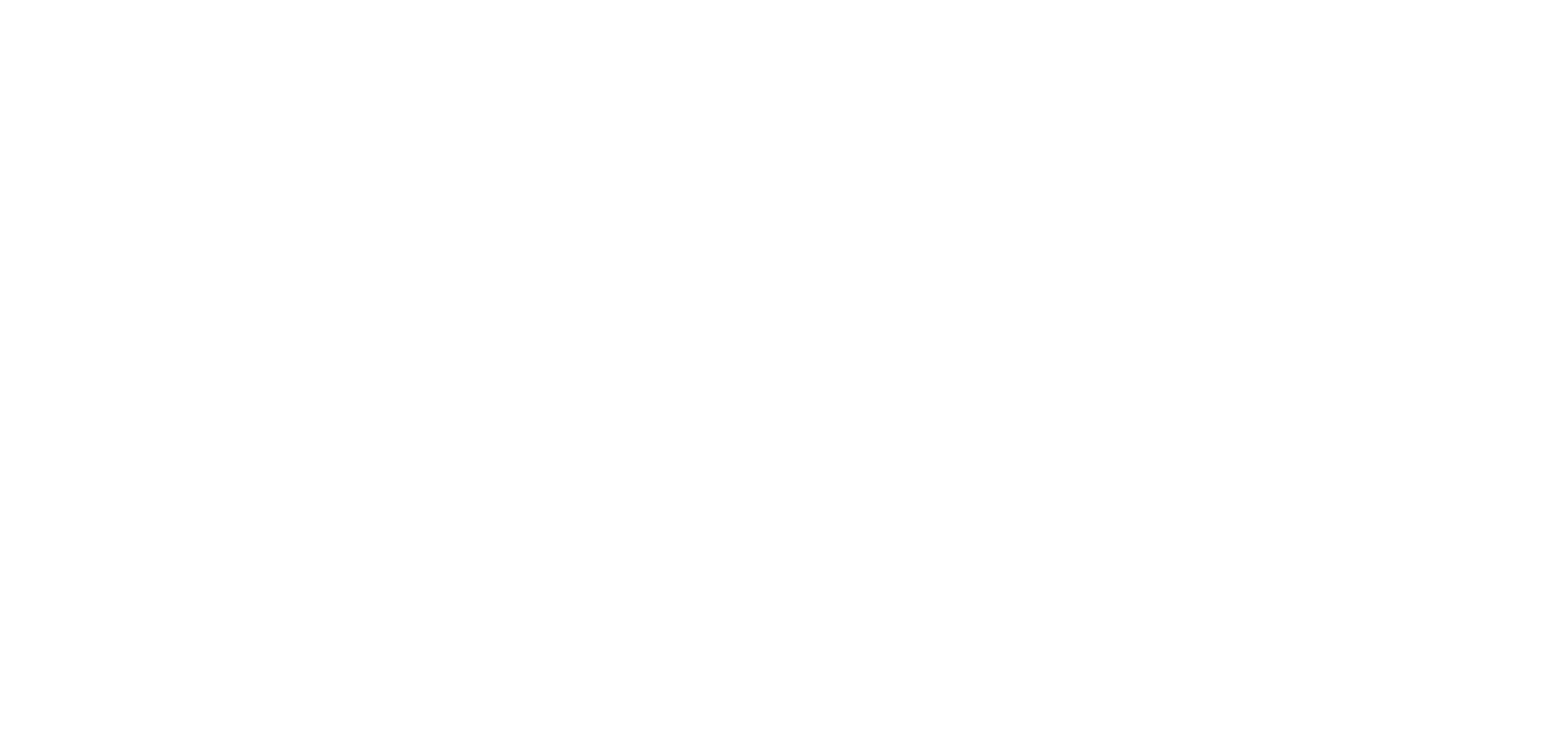
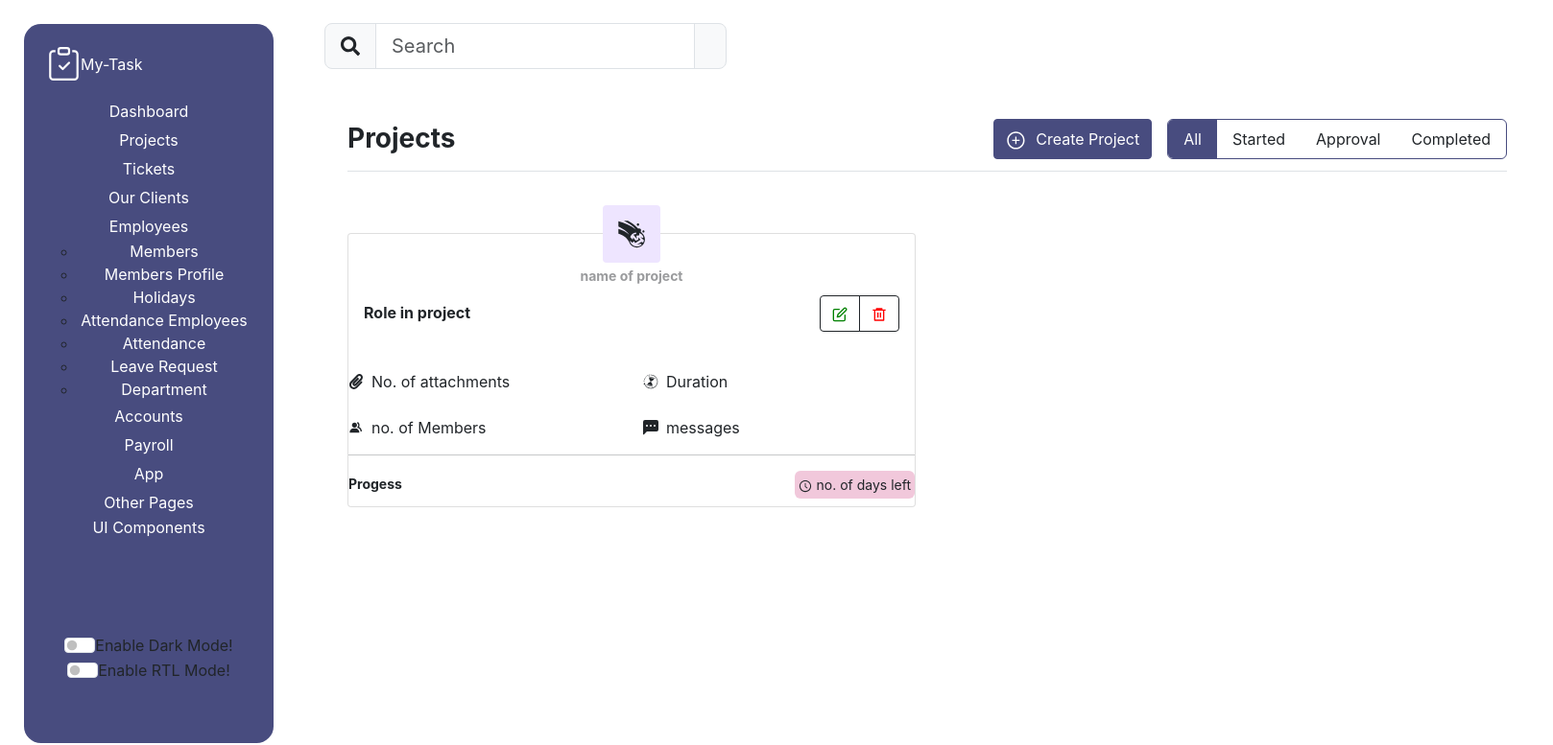
Before and after one commit to Prathamrangras/HRMS-Frontend, a React (Create React App) app: page /dashboard/project in a window 1280 px wide. Before the commit this address had no page. Shown: the top 777 px of the page at 96% size, 1618 px wide, since content can reach past the window. Built offline with nearby package versions, Linux system fonts and the light colour scheme; sample sign-in values are in the browser's storage.

Commit message:
All project screen

```diff
--- a/src/App.js
+++ b/src/App.js
@@ -4,6 +4,8 @@
 import ProtectedRoute from "./components/ProtectedRoutes";
 import Employee from "./pages/AllEmployee/Employee";
 import EmployeeProfile from "./pages/SingleEmployee/EmployeeProfile";
+import Project from "./pages/AllProject/Project";
+
 function App() {
   return (
     <BrowserRouter>
@@ -18,6 +20,7 @@
         >
           <Route index element={<Employee />} />
           <Route path="/dashboard/employee/:id" element={<EmployeeProfile />} />
+          <Route path="/dashboard/project" element={<Project />}></Route>
         </Route>
         <Route path="/login" element={<Login />} />
       </Routes>
--- /dev/null
+++ b/src/pages/AllProject/Project.js
@@ -0,0 +1,171 @@
+import React from "react";
+import { AiOutlinePlusCircle } from "react-icons/ai";
+import { LuEdit } from "react-icons/lu";
+import { GiUnstableProjectile, GiDuration } from "react-icons/gi";
+import { FaPaperclip } from "react-icons/fa";
+import { BiSolidGroup } from "react-icons/bi";
+import { BsFillChatLeftDotsFill } from "react-icons/bs";
+import { RiDeleteBin6Line } from "react-icons/ri";
+import { AiOutlineClockCircle } from "react-icons/ai";
+import "../../style/style.css";
+// import React, { useCallback, useEffect } from "react";
+// import { useFetchProject } from "../../hooks/useFetchProject";
+// import { useProjectContext } from "../../context/ProjectContext";
+
+const Project = () => {
+  //   const { loading } = useProjectContext();
+  //   const { getProject, error } = useFetchProject();
+
+  //   const getProjectsAsync = useCallback(async () => {
+  //     await getProject();
+  //   }, []);
+
+  //   useEffect(() => {
+  //     getProjectsAsync();
+  //   }, []);
+
+  //   if (loading) {
+  //     <div>Loading ...</div>;
+  //   }
+
+  return (
+    <>
+      <div className="main px-lg-4 px-md-4">
+        <div className="body d-flex py-lg-3 py-md-2">
+          <div className="container-xxl">
+            {/* Project header */}
+
+            <div className="row align-items-center">
+              <div className="border-0 mb-4">
+                <div className="card-header p-0 no-bg bg-transparent d-flex align-items-center px-0 justify-content-between border-bottom flex-wrap">
+                  <h3 className="fw-bold py-3 mb-0">Projects</h3>
+                  <div className="d-flex py-2 project-tab flex-wrap w-sm-100">
+                    <button type="button" className="btn btn-dark w-sm-100">
+                      <AiOutlinePlusCircle
+                        style={{ fontSize: "1.3em", marginRight: "0.5em" }}
+                      />
+                      Create Project
+                    </button>
+                    <ul className="nav nav-tabs tab-body-header rounded ms-3 prtab-set w-sm-100">
+                      <li className="nav-item">
+                        <a className="nav-link active" href="#">
+                          All
+                        </a>
+                      </li>
+                      <li className="nav-item">
+                        <a className="nav-link" href="#">
+                          Started
+                        </a>
+                      </li>
+                      <li className="nav-item">
+                        <a className="nav-link" href="#">
+                          Approval
+                        </a>
+                      </li>
+                      <li className="nav-item">
+                        <a className="nav-link" href="#">
+                          Completed
+                        </a>
+                      </li>
+                    </ul>
+                  </div>
+                </div>
+              </div>
+            </div>
+
+            {/* main body start */}
+
+            <div className="row align-items-center">
+              <div className="col-lg-12 col-md-12 flex-column">
+                <div className="tab-content mt-4">
+                  <div className="tab-pane fade show active" id="All-list">
+                    <div className="row g-3 gy-5 py-3 row-deck">
+                      <div className="col-xxl-4 col-xl-4 col-lg-4 col-md-6 col-sm-6">
+                        <div className="card">
+                          <div className="card-body">
+                            <div className="d-flex align-items-center justify-content-between mt-5">
+                              <div className="lesson_name">
+                                <div className="project-block light-info-bg">
+                                  <GiUnstableProjectile />
+                                </div>
+                                <span className="small text-muted project_name fw-bold align-text-center">
+                                  name of project
+                                </span>
+                                <h6 className="mb-0 fw-bold fs-6 mb-2">
+                                  Role in project
+                                </h6>
+                              </div>
+                              <div className="btn-group">
+                                <button
+                                  type="button"
+                                  className="btn btn-outline-secondary"
+                                >
+                                  <LuEdit style={{ color: "green" }} />
+                                </button>
+                                <button
+                                  type="button"
+                                  className="btn btn-outline-secondary"
+                                >
+                                  <RiDeleteBin6Line style={{ color: "red" }} />
+                                </button>
+                              </div>
+                            </div>
+                          </div>
+                          <div className="d-flex align-items-center"></div>
+                          <div className="row g-2 pt-4">
+                            <div className="col-6">
+                              <div className="d-flex align-items-center">
+                                <FaPaperclip />
+                                <span className="ms-2">No. of attachments</span>
+                              </div>
+                            </div>
+                            <div className="col-6">
+                              <div className="d-flex align-items-center">
+                                <GiDuration />
+                                <span className="ms-2">Duration</span>
+                              </div>
+                            </div>
+                          </div>
+                          <div className="row g-2 pt-4">
+                            <div className="col-6">
+                              <div className="d-flex align-items-center">
+                                <BiSolidGroup />
+                                <span class="ms-2">no. of Members</span>
+                              </div>
+                            </div>
+                            <div className="col-6">
+                              <div className="d-flex align-items-center">
+                                <BsFillChatLeftDotsFill />
+                                <span className="ms-2">messages</span>
+                              </div>
+                            </div>
+                          </div>
+                          <div className="dividers-block"></div>
+                          <div className="d-flex align-items-center justify-content-between mb-2">
+                            <h4 className="small fw-bold mb-0">Progess</h4>
+                            <span className="small light-danger-bg p-1 rounded">
+                              <AiOutlineClockCircle
+                                style={{
+                                  fontSize: "1em",
+                                  marginRight: "0.3em",
+                                }}
+                              />
+                              no. of days left
+                            </span>
+                          </div>
+                          {/* Progess bar component */}
+                        </div>
+                      </div>
+                    </div>
+                  </div>
+                </div>
+              </div>
+            </div>
+          </div>
+        </div>
+      </div>
+    </>
+  );
+};
+
+export default Project;
--- a/src/style/style.css
+++ b/src/style/style.css
@@ -947,3 +947,97 @@
     width: 33.33333333%;
   }
 }
+
+/* project */
+
+.btn {
+  display: inline-block;
+  font-weight: 400;
+  line-height: 1.5;
+  color: #212529;
+  text-align: center;
+  text-decoration: none;
+  vertical-align: middle;
+  cursor: pointer;
+  user-select: none;
+  background-color: transparent;
+  border: 1px solid transparent;
+  padding: 0.375rem 0.75rem;
+  font-size: 1rem;
+  border-radius: 0.25rem;
+  transition: color 0.15s ease-in-out, background-color 0.15s ease-in-out,
+    border-color 0.15s ease-in-out, box-shadow 0.15s ease-in-out;
+}
+
+.btn.btn-dark {
+  background-color: #484c7f;
+  border-color: #484c7f;
+  color: white;
+}
+
+@media only screen and (max-width: 554px) {
+  .w-sm-100 {
+    width: 100%;
+  }
+}
+
+.nav-tabs.tab-body-header {
+  border: 1px solid #484c7f;
+  overflow: hidden;
+}
+
+.nav-tabs.tab-card .nav-link.active {
+  border-color: var(--primary-color);
+}
+
+.nav-tabs.tab-body-header .nav-link.active {
+  background-color: #484c7f;
+  color: white;
+}
+
+.nav-tabs.tab-body-header .nav-link {
+  border: 0;
+  margin: 0;
+  border-radius: 0;
+  color: var(--color-500);
+}
+
+.col-lg-12 {
+  flex: 0 0 auto;
+  width: 100%;
+}
+
+.col-md-12 {
+  flex: 0 0 auto;
+  width: 100%;
+}
+
+.col-xxl-4 {
+  flex: 0 0 auto;
+  width: 33.33333333%;
+}
+
+.col-xl-4 {
+  flex: 0 0 auto;
+  width: 33.33333333%;
+}
+
+.col-lg-4 {
+  flex: 0 0 auto;
+  width: 33.33333333%;
+}
+
+.col-md-6 {
+  flex: 0 0 auto;
+  width: 50%;
+}
+
+.col-sm-6 {
+  flex: 0 0 auto;
+  width: 50%;
+}
+
+.col-6 {
+  flex: 0 0 auto;
+  width: 50%;
+}
```
